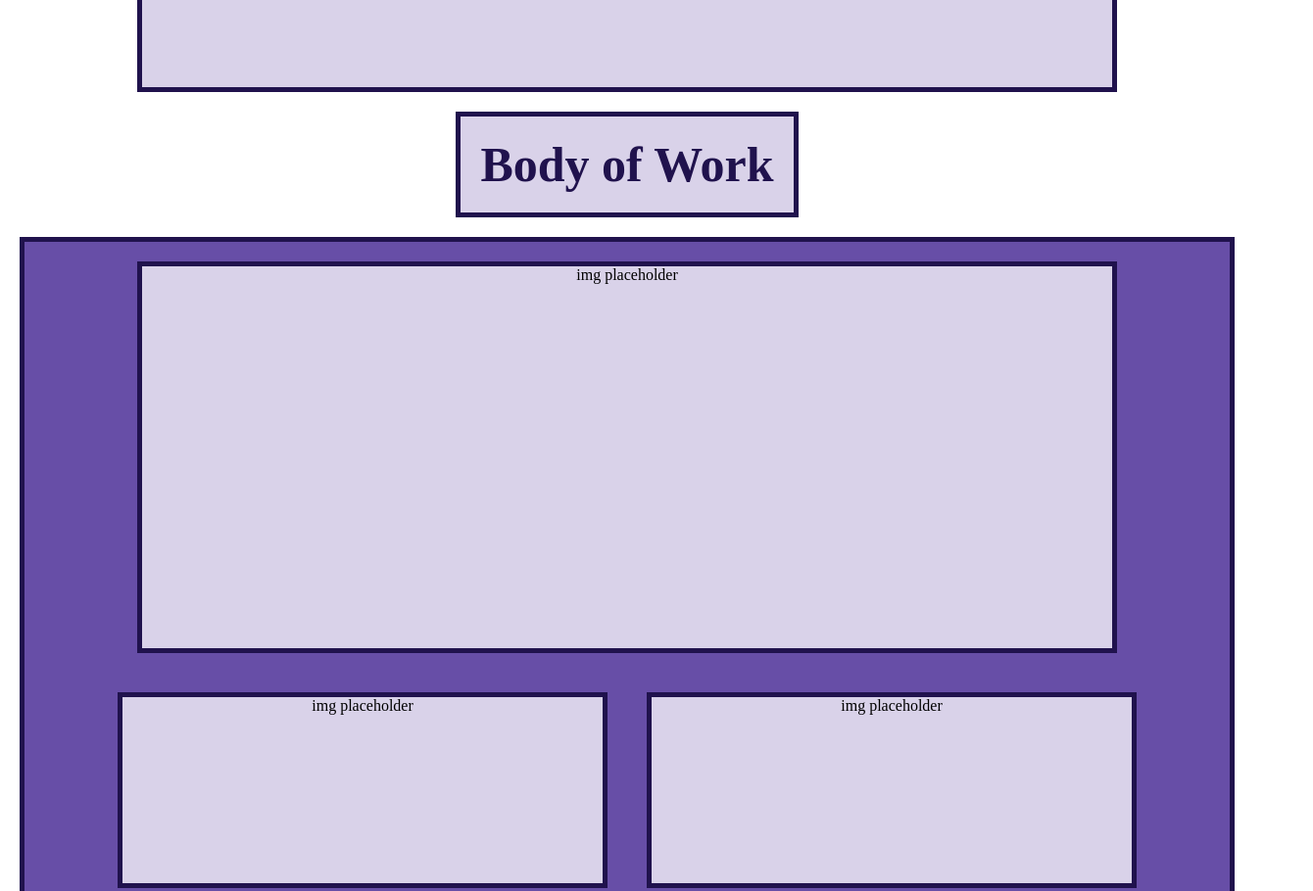
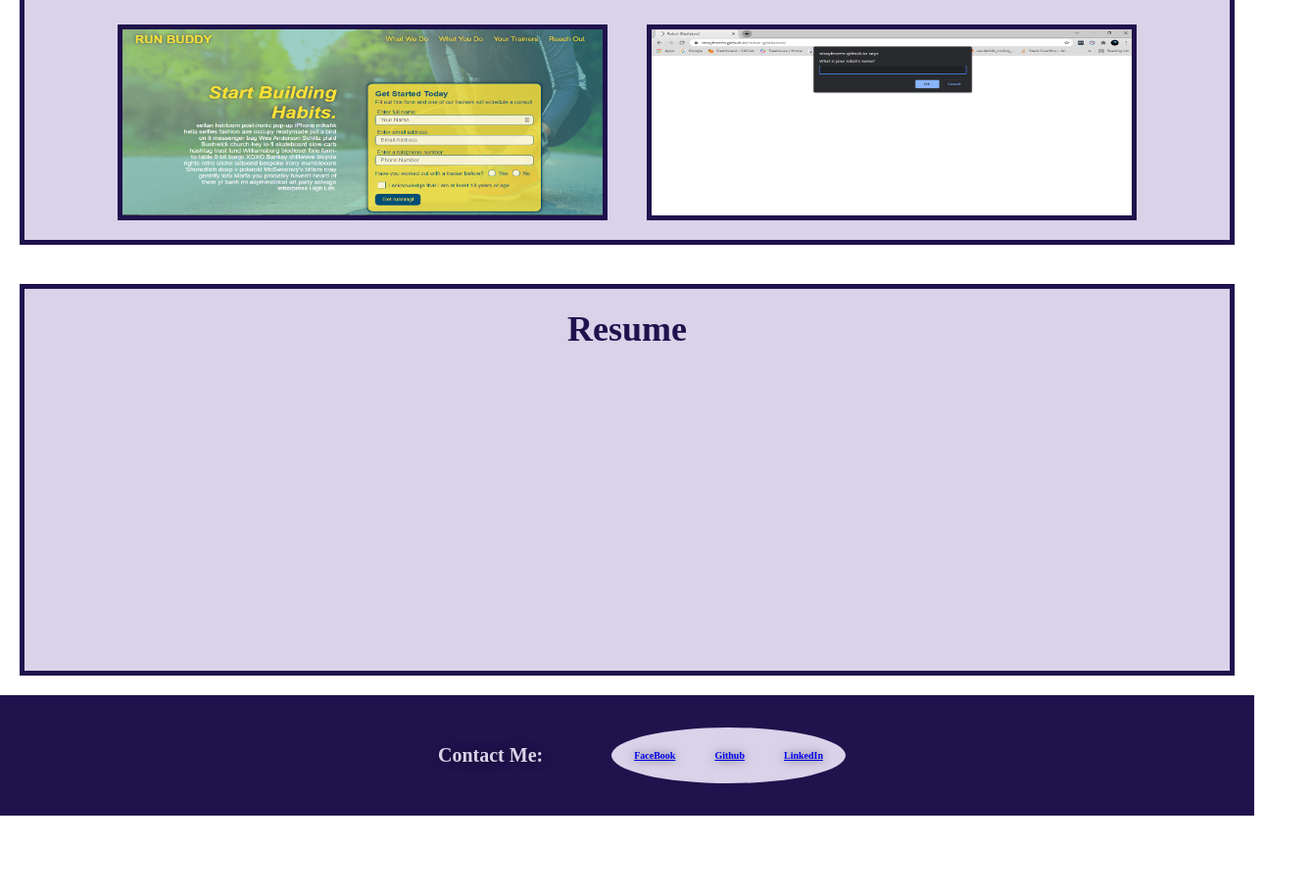
Before and after one commit to strayfrozen/Portfolio, a plain HTML site: page index.html in a window 1280 px wide. Shown: the part 1120-2030 px from the top of the page at 98% size, 1340 px wide, since content can reach past the window. After the commit the page ends 1953 px from the top, so only its background shows below. Drawn offline with Linux system fonts and the light colour scheme.

Commit message:
finished structuring the page

```diff
--- a/assets/style.css
+++ b/assets/style.css
@@ -1,5 +1,5 @@
 :root{
-    --primary-color:#674ea7;
+    --primary-color:#674ea7;;
     --secondary-color: #20124d;
     --tertiary-color: #d9d2e9;
 }
@@ -34,9 +34,7 @@ header h1{
     display: flex;
     align-self: center;
     margin-left: 20px ;
-    border: solid var(--tertiary-color);
     border-radius: 50%;
-    background-color: var(--primary-color);
     padding: 20px;
 }
 
@@ -45,6 +43,7 @@ header nav {
     display: flex;
     justify-content: center;
     align-content: center;
+    align-items: center;
 }
 
 header nav ul {
@@ -73,10 +72,11 @@ header nav ul li a{
 .placeholder{
     border-radius: 50%;
     border: solid black 5px;
-    width: 150px;
-    height: 150px;
+    width: 125px;
+    height: 125px;
     display: flex;
     margin-right: 25px;
+    margin-top: 8px;
 }
 
 .placeholder:hover{
@@ -92,7 +92,7 @@ header nav ul li a{
     background-position: 80%;
     width: 1300px;
     height: 600px;
-    margin: 20px;
+    margin: 30px;
     border: var(--secondary-color) solid 5px;
 }
 
@@ -128,7 +128,7 @@ header nav ul li a{
     justify-self: center;
     align-content: center;
     height: 400px;
-    width: 1000px;
+    width: 1350px;
     border: var(--secondary-color) solid 5px;
 }
 
@@ -152,12 +152,14 @@ span{
 }
 
 .work-section div{
-    background-color: var(--tertiary-color);
+    background-color: var(--secondary-color);
     border: var(--secondary-color) solid 5px;
+    background-size: cover;
+    margin: none;
 }
 
 .work-section h2{
-    font-size: 50px;
+    font-size: 36px;
     color:var(--secondary-color);
     margin:20px;
 }
@@ -166,7 +168,7 @@ span{
     display: flex;
     justify-content: center;
     flex-wrap: wrap;
-    background-color:var(--primary-color);
+    background-color:var(--tertiary-color);
     border: var(--secondary-color) solid 5px;
     margin: 20px;
 }
@@ -178,15 +180,19 @@ span{
     justify-content: center;
     background-color: var(--tertiary-color);
     height: 400px;
-    width: 1000px;
+    width: 1040px;
     margin:20px;
     border:var(--secondary-color) solid 5px;
+    background-size: cover;
+
 }
 
 .small-card{
     display: flex;
     justify-content: center;
     background-color: var(--tertiary-color);
+    border:var(--secondary-color) solid 5px;
+    background-size: cover;
     height: 200px;
     width: 500px;
     margin:20px;
@@ -209,7 +215,7 @@ span{
     background-color: var(--tertiary-color);
     border: var(--secondary-color) solid 5px;
     height: 400px;
-    width: 1000px;
+    width: 1350px;
 }
 
 .professional h2{
@@ -226,24 +232,22 @@ footer{
     background-color: var(--secondary-color);
     color: #d9d2e9;
     display:flex;
-    justify-content: space-between;
+    justify-content: center;
     margin:none;
     background-size: cover;
+    flex-wrap: wrap;
 }
 
 .connect h2{
     font-weight: bold;
-    font-size: 50px;
+    font-size: 20px;
     color: var(--tertiary-color);
-    margin: 20px;
+    margin: 30px;
     text-shadow: 0 0 10px rgba(0, 0, 0, 0.5);
     display: flex;
-    align-self: center;
-    margin-left: 20px ;
-    border: solid var(--tertiary-color);
-    border-radius: 50%;
-    background-color: var(--primary-color);
+    align-self:flex-end;
     padding: 20px;
+
 }
 
 .connect ul{
@@ -254,15 +258,11 @@ footer{
     text-shadow: 0 0 10px rgba(0, 0, 0, 0.5);
     display: flex;
     align-self: center;
-    margin-left: 20px ;
     border: solid var(--tertiary-color);
     border-radius: 50%;
-    background-color: var(--primary-color);
-    padding: 20px;
+    background-color: var(--tertiary-color);
 }
 
 .connect ul li{
     margin: 20px;
 }
-
-}
--- a/index.html
+++ b/index.html
@@ -23,16 +23,12 @@
                    <a href="#resume">Resume</a>
                 </li>
                 <li>
-                    <a href="contact-me">Contact Me</a>
+                    <a href="#contact-me">Contact Me</a>
                 </li>
             </ul>
         </nav>
     </header>
 
-    <!--Hero Section-->
-    <section>
-        <img class="code-img"src="assets\Images\code.jpg">
-    </section>
 
     <!--About Me Section-->
 
@@ -54,19 +50,11 @@
     <!--Work Section-->
 
     <section id="work" class="work-section">
-        <div>
-            <h2>Body of Work</h2>
-        </div>
-
          <article>
-             <div class="big-card">img placeholder</div>
-
-             <div class="small-card">img placeholder</div>
-             <div class="small-card">img placeholder</div>
-             <div class="small-card">img placeholder</div>
-             <div class="small-card">img placeholder</div>
-             <div class="small-card">img placeholder</div>
-
+             <h2>Body of work</h2>
+             <a href="https://strayfrozen.github.io/Code-Refactor-Challenge/"><img src="assets\Images\Screenshot (1).png" class="big-card"></a>
+             <a href="https://strayfrozen.github.io/run-buddy/"><img src="assets/Images/Screenshot (7).png" class="small-card"></a>
+             <a href="https://strayfrozen.github.io/robot-gladiators"><img src="assets\Images\Screenshot (9).png" class="small-card"></a>
          </article>
 
     </section>
@@ -81,14 +69,18 @@
 
     <!--Contact Me Section-->
     <footer id="contact-me" class="connect">
-        <h2>Contact Me</h2>
-        <ul>
-            <li>FaceBook</li>
-            <li>LinkedIN</li>
-            <li>Treehouse</li>
-            <li>Github</li>
-        </ul>
-        <h2>connect</h2>
+        <h2>Contact Me:</h2>
+            <ul>
+                <li>
+                     <a href="https://www.facebook.com/chris.langford.3956/">FaceBook</a>
+                </li>
+                <li>
+                    <a href="https://github.com/strayfrozen">Github</a>
+                </li>
+                <li>
+                    <a href="https://www.linkedin.com/in/chris-langford-662793101/">LinkedIn</a>
+                </li>
+            </ul>
     </footer>
 </body>
 </html>
```
Also changed, not shown: assets/Images/Screenshot (1).png (added), assets/Images/Screenshot (7).png (added), assets/Images/Screenshot (9).png (added).
